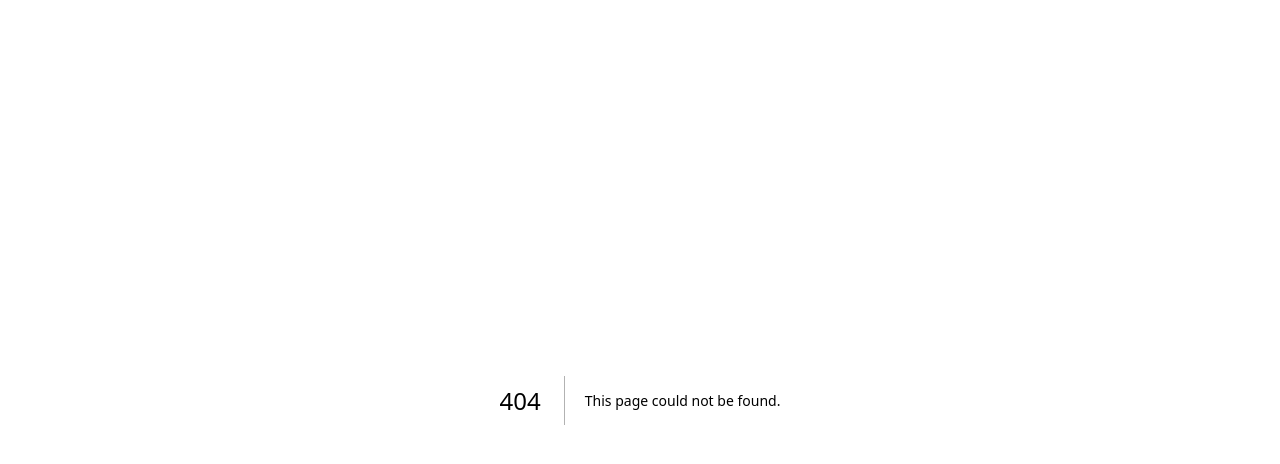
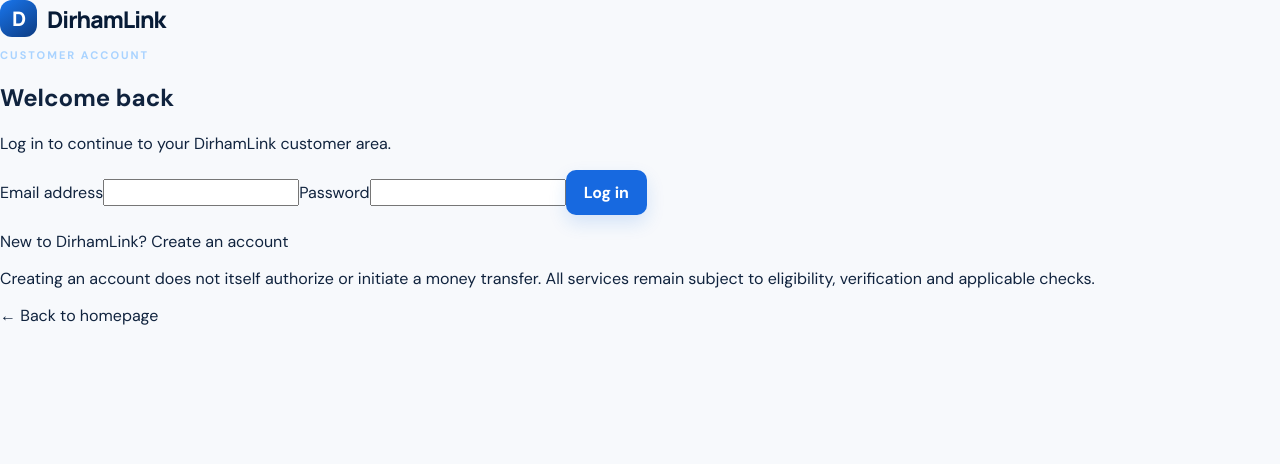
Before and after one commit to dirhamlink/dirhamlink-website, a Next.js app: page /login in a window 1280 px wide. Before the commit this address had no page. Shown: the top 464 px of the page. Built offline with nearby package versions, Linux system fonts and the light colour scheme; no server answers.

Commit message:
Add customer login page

```diff
--- /dev/null
+++ b/app/login/page.tsx
@@ -0,0 +1,5 @@
+import AuthForm from "../components/auth-form";
+
+export default function LoginPage() {
+  return <AuthForm mode="login" />;
+}
```
